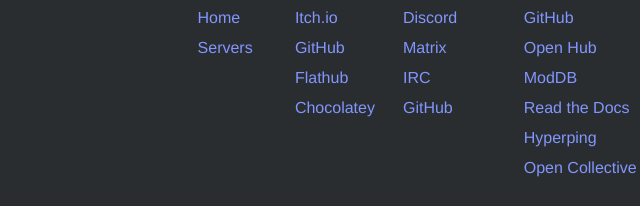
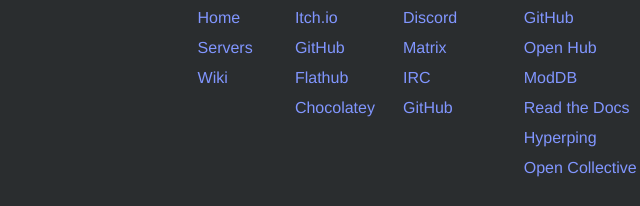
Before and after one commit to OpenHV/openhv.github.io, a plain HTML site: page index.html in a window 1280 px wide. Shown: the part 2414-2620 px from the top of the page, 475-1115 px from the left. Drawn offline with nearby package versions, Linux system fonts and the light colour scheme.

Commit message:
Link the wiki.

```diff
--- a/index.html
+++ b/index.html
@@ -147,6 +147,7 @@
                 <h4 class="h4">Navigate</h4>
                 <a class="link" href="/index">Home</a>
                 <a class="link" href="/games">Servers</a>
+                <a class="link" href="https://github.com/OpenHV/OpenHV/wiki/">Wiki</a>
             </div>
             <div class="column gapSmall">
                 <h4 class="h4">Download</h4>
```
